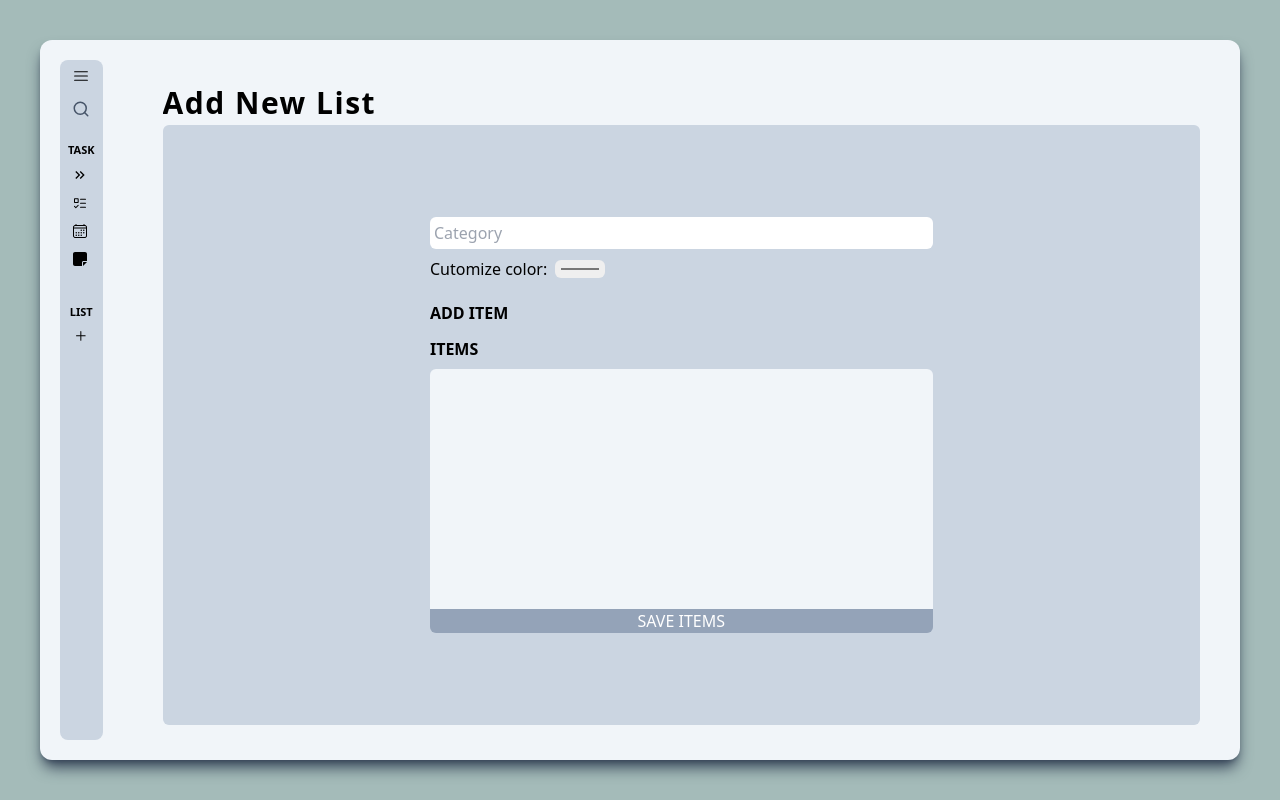
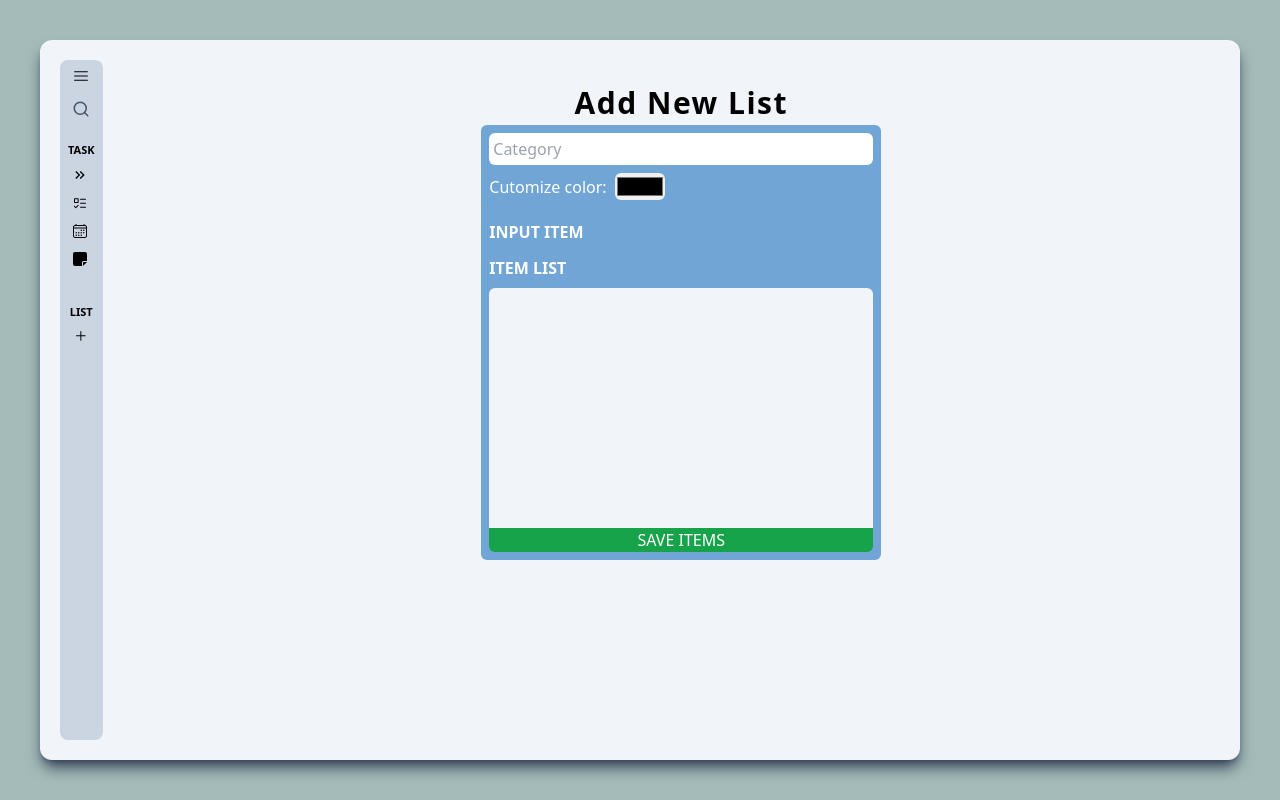
Before and after one commit to SeekerO/ToDo-List, a React (Create React App) app: page /addnewlist in a window 1280 px wide. Built offline with nearby package versions, Linux system fonts and the light colour scheme.

Commit message:
commit sticky note update

```diff
--- a/src/main/addlist/AddList.jsx
+++ b/src/main/addlist/AddList.jsx
@@ -5,9 +5,9 @@ import Additem from "./Additem/Additem";
 
 const AddList = ({ setList, List }) => {
   return (
-    <div className="w-full h-full">
+    <div className="w-full h-full flex flex-col items-center">
       <h1 className="tracking-wider font-semibold text-[30px]">Add New List</h1>
-      <div className="w-full h-[75vh] bg-slate-300 flex gap-2 rounded-md justify-center items-center">
+      <div className=" bg-[#70a5d5] flex gap-2 rounded-md justify-center items-center">
         <Additem List={List} setList={setList} />
       </div>
     </div>
--- a/src/main/addlist/Additem/Additem.jsx
+++ b/src/main/addlist/Additem/Additem.jsx
@@ -88,7 +88,7 @@ const Additem = ({ setList }) => {
   };
 
   return (
-    <div className=" flex flex-col gap-2 md:w-[50%] w-full p-2 ">
+    <div className=" flex flex-col gap-2 w-[400px] p-2 ">
       <input
         onChange={handleChange}
         type="text"
@@ -96,19 +96,18 @@ const Additem = ({ setList }) => {
         placeholder="Category"
         className="p-1  h-fit outline-none focus:shadow-md focus:shadow-slate-400 rounded-md"
       />
-      <div className="flex gap-2 items-center">
+      <div className="flex gap-2 items-center text-white">
         Cutomize color:{" "}
         <input
           required
           onChange={handleChange}
           type="color"
           name="color"
-          placeholder="Category"
-          className="p-1  h-fit outline-none focus:shadow-md focus:shadow-slate-400 rounded-md"
+          className="rounded-md"
         />
-        {displayColorPicked(formData?.color)}
+        {/* {displayColorPicked(formData?.color)} */}
       </div>
-      <span className=" w-full font-semibold mt-3">ADD ITEM</span>
+      <span className=" w-full font-semibold mt-3 text-white">INPUT ITEM</span>
 
       {formData?.category && formData?.color && (
         <>
@@ -134,7 +133,7 @@ const Additem = ({ setList }) => {
           </form>
           <button
             onClick={() => addCalendarFunction()}
-            className="w-full rounded-md flex items-center bg-slate-400 justify-center text-white hover:bg-slate-200 hover:text-black"
+            className="w-full rounded-md flex items-center bg-green-600 justify-center text-white hover:bg-slate-200 hover:text-black"
           >
             ADD ITEMS
           </button>{" "}
@@ -142,8 +141,8 @@ const Additem = ({ setList }) => {
       )}
 
       <div className="w-full h-full mt-1">
-        <span className="text-center font-semibold w-full items-center">
-          ITEMS
+        <span className="text-center font-semibold w-full items-center text-white">
+          ITEM LIST
         </span>
         <div className="h-[30vh] mt-2 bg-slate-100 overflow-x-auto p-1 rounded-t-md">
           {savedList?.map((data, index1) => (
@@ -158,7 +157,7 @@ const Additem = ({ setList }) => {
 
         <button
           onClick={() => saveCalendarFunction()}
-          className="w-full rounded-b-md flex items-center bg-slate-400 justify-center text-white hover:bg-slate-200 hover:text-black"
+          className="w-full rounded-b-md flex items-center bg-green-600 justify-center text-white hover:bg-slate-200 hover:text-black"
         >
           SAVE ITEMS
         </button>
--- a/src/main/sticky/adddsticky/Addsticky.jsx
+++ b/src/main/sticky/adddsticky/Addsticky.jsx
@@ -9,10 +9,12 @@ const Addsticky = ({ setopenAdd, openAdd, storedData }) => {
 
   const saveStickyFunction = () => {
     setsaveSticky(!saveSticky);
+    // #FFFDAF
     storedData.push({
       id: storedData.length + 1,
       title: formData.title,
       date: formData.date,
+      color: formData.color === undefined ? "#fffd8d" : formData.color,
       note: formData.note,
     });
 
@@ -20,6 +22,7 @@ const Addsticky = ({ setopenAdd, openAdd, storedData }) => {
     const timer = setTimeout(() => {
       setsaveSticky(true);
       setopenAdd(false);
+      setFormData("");
     }, 3000);
 
     // Cleanup function to clear the timeout if the component unmounts early
@@ -34,10 +37,22 @@ const Addsticky = ({ setopenAdd, openAdd, storedData }) => {
     });
   };
 
+  const close = () => {
+    setopenAdd(false);
+    setsaveSticky(true);
+    setFormData("");
+  };
+
   if (!openAdd) return;
   return (
     <div className="fixed inset-0 backdrop-blur-sm bg-black  bg-opacity-50 flex justify-center items-center">
-      <div className="w-[400px] h-[500px] p-4 bg-slate-100 shadow-lg shadow-slate-600 rounded-md">
+      <div
+        style={{ backgroundColor: formData?.color }}
+        id="cell"
+        className={`w-[400px] h-[500px] p-4 shadow-lg shadow-slate-600 rounded-md bg-[#fffd8d]
+        }`}
+      >
+        {console.log()}
         <div className="flex gap-4 justify-end">
           <a
             onClick={() => saveStickyFunction()}
@@ -46,7 +61,7 @@ const Addsticky = ({ setopenAdd, openAdd, storedData }) => {
             <MdSaveAlt />
           </a>
           <a
-            onClick={() => setopenAdd(false) || setsaveSticky(true)}
+            onClick={() => close()}
             className="bg-red-500 px-5 py-1 rounded-md ButtonTextHover "
           >
             <RiCloseLargeLine />
@@ -60,7 +75,7 @@ const Addsticky = ({ setopenAdd, openAdd, storedData }) => {
               name="title"
               placeholder="Title"
               type="text"
-              className="outline-none p-2 rounded-md w-full focus:shadow-md focus:shadow-gray-400 bg-gray-300"
+              className="outline-none p-2 rounded-md w-full focus:shadow-md focus:shadow-gray-400 bg-gray-100"
             />
             {/* <input
               onChange={handleChange}
@@ -68,12 +83,22 @@ const Addsticky = ({ setopenAdd, openAdd, storedData }) => {
               type="datetime-local"
               className="outline-none p-2 rounded-md w-full focus:shadow-md focus:shadow-gray-400 bg-gray-300"
             /> */}
+            <div className="flex gap-2 items-center ">
+              <label>Pick Note Color Here: </label>
+              <input
+                onChange={handleChange}
+                name="color"
+                type="color"
+                className=""
+              />
+            </div>
+
             <textarea
               onChange={handleChange}
               name="note"
               placeholder="Note Here.."
               rows={13}
-              className="outline-none p-2 rounded-md w-full focus:shadow-md focus:shadow-gray-400 bg-gray-300 resize-none"
+              className="outline-none p-2 rounded-md w-full focus:shadow-md focus:shadow-gray-400 bg-gray-100 resize-none "
             />
           </form>
         ) : (
--- a/src/main/sticky/stickydata/Stickydata.jsx
+++ b/src/main/sticky/stickydata/Stickydata.jsx
@@ -13,7 +13,11 @@ const Stickydata = ({ storedData, setstoredData, openAdd, setopenAdd }) => {
     <div className="flex gap-3 flex-wrap">
       {storedData &&
         storedData.map((item) => (
-          <div className="w-[250px] h-[250px] text-wrap bg-slate-400 rounded-md p-2  flex flex-col hover:shadow-md hover:shadow-slate-600">
+          <div
+            style={{ backgroundColor: item?.color }}
+            className="w-[250px] h-[250px] text-wrap bg-slate-400 rounded-md p-2  flex flex-col hover:shadow-md hover:shadow-slate-600"
+          >
+            {console.log(item)}
             <div className="font-semibold text-[20px] flex justify-between items-center">
               <span>{item.title}</span>
               <span
```
